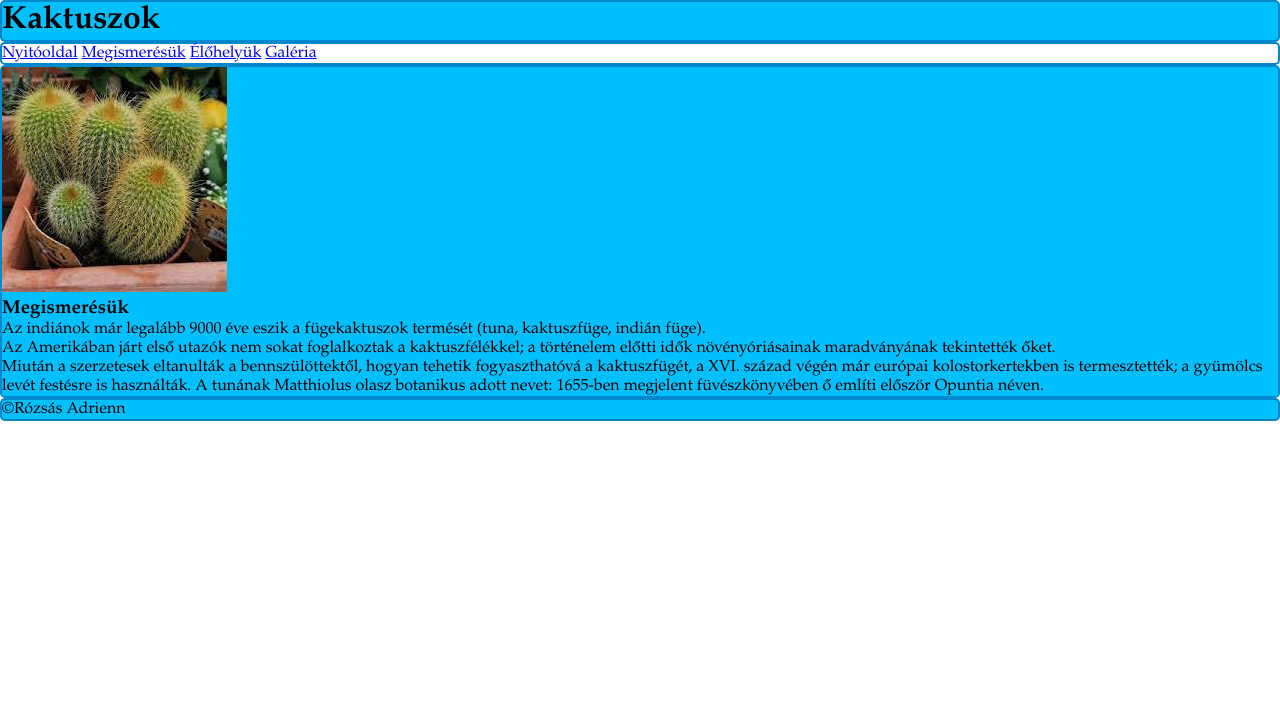
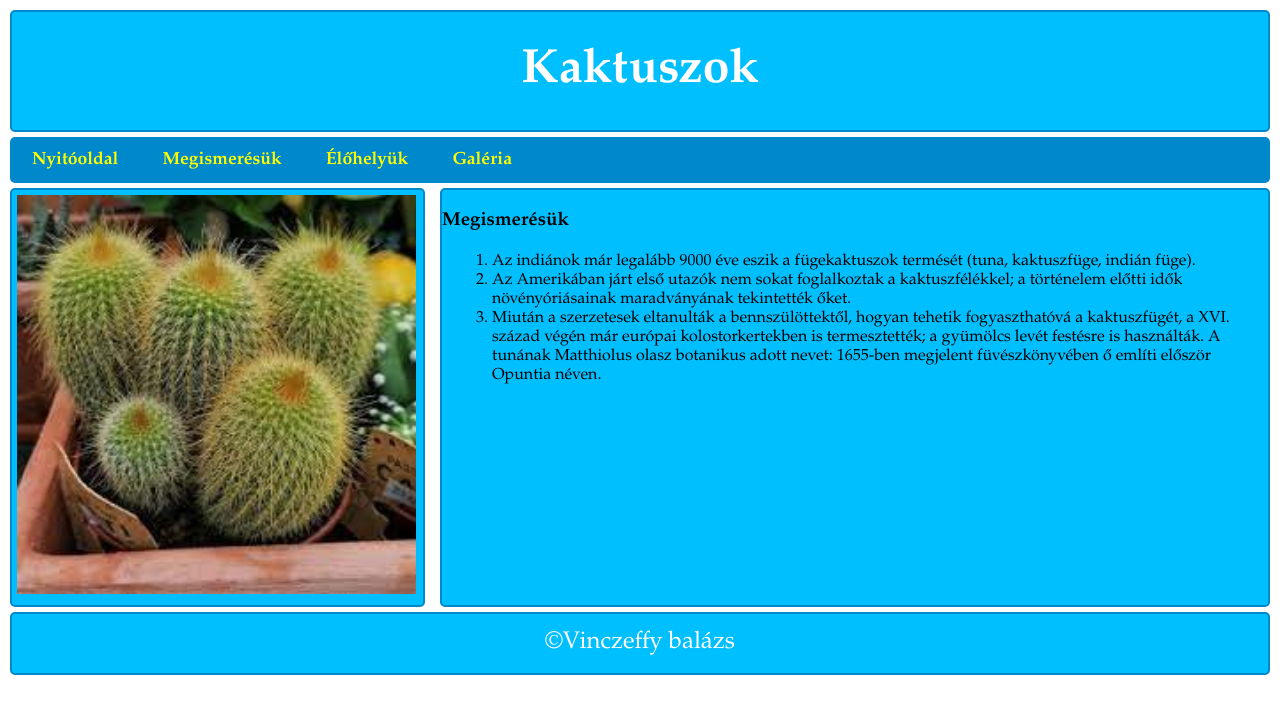
Before and after one commit to megmar10/2024_12_06, a plain HTML site: page index.html in a window 1280 px wide. Drawn offline with Linux system fonts and the light colour scheme.

Commit message:
kész főoldal

```diff
--- a/index.html
+++ b/index.html
@@ -6,7 +6,7 @@
     <title>Kaktuszok</title>
     <meta name="description" content="Ismeretterjesztő oldal a kaktuszokról-">
     <meta name="keywords" content="kaktusz, info, érdekesség">
-    <meta name="author" content="Rózsás Adrienn">
+    <meta name="author" content="Vinczeffy balázss">
     <link rel="stylesheet" href="megjelenes.css">
 </head>
 <body>
@@ -34,7 +34,7 @@
             </aside>
         </section>
         <footer>
-            <p>&copy;Rózsás Adrienn</p>
+            <p>&copy;Vinczeffy balázs</p>
         </footer>
 
     </main>
--- a/megjelenes.css
+++ b/megjelenes.css
@@ -5,11 +5,85 @@
     margin: 0px;
 }
 
-main>*{
+main>*,article,aside{
     border: 2px solid rgb(0,136,204);
     border-radius: 5px;
 }
 
-header, aside, section, footer {
+section{
+    border: 0px;
+
+}
+
+header, aside, article, footer {
     background-color: rgb(0,191,255);
 }
+
+
+main{
+    display: grid;
+    grid-template-columns: 1fr;
+    gap: 5px;
+    margin: 10px;
+}
+
+section{
+    display: grid;
+    grid-template-columns: 1fr 2fr;
+    gap: 15px;
+
+}
+
+header{
+    color: white;
+    text-align: center;
+}
+header>h1{
+    padding-top: 30px;
+    padding-bottom: 30px;
+    font-size: 300%;
+}
+
+nav{
+    background-color: rgb(0,136,204) ;
+    padding-top: 10px;
+    padding-bottom: 10px;
+}
+nav>a{
+    text-decoration: none;
+    color: yellow;
+    font-size: 110%;
+    font-weight: bold;
+    padding: 20px;
+
+}
+nav>a:hover{
+    background-color: rgb(0,191,255);
+    border-radius: 5px;
+    padding-top: 5px;
+    padding-bottom: 5px;
+
+}
+
+footer{
+    color: white;
+    text-align: center;
+    padding-top: 15px;
+    padding-bottom: 15px;
+    font-size: 150%;
+}
+
+article>img{
+    width: 97%;
+    height: auto;
+    margin: 5px;
+}
+
+aside>ol{
+    margin-left: 50px;
+
+}
+aside>h3{
+    padding-top: 20px;
+    padding-bottom: 20px;
+}
```
